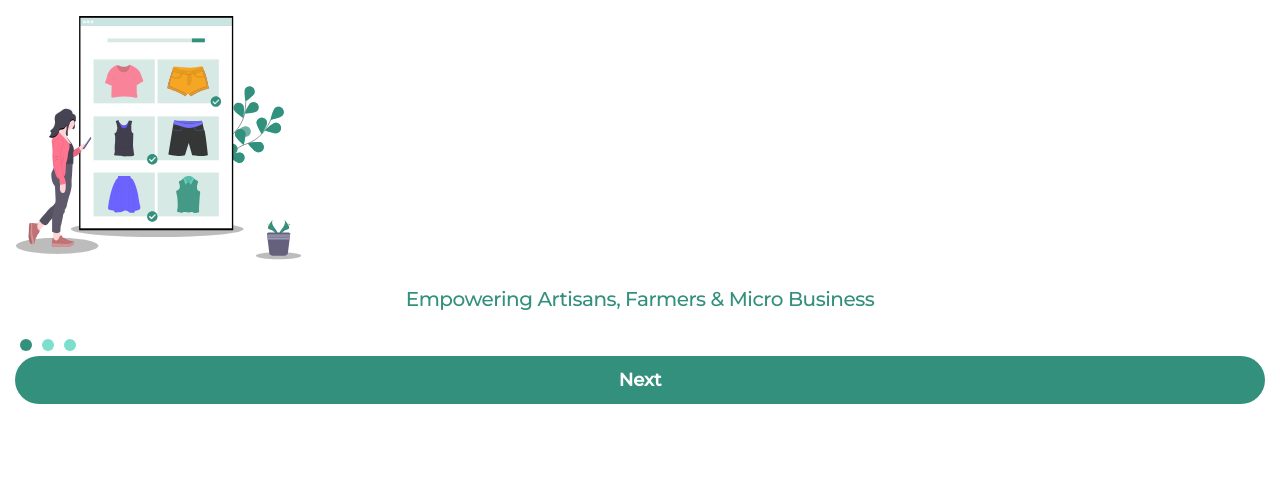
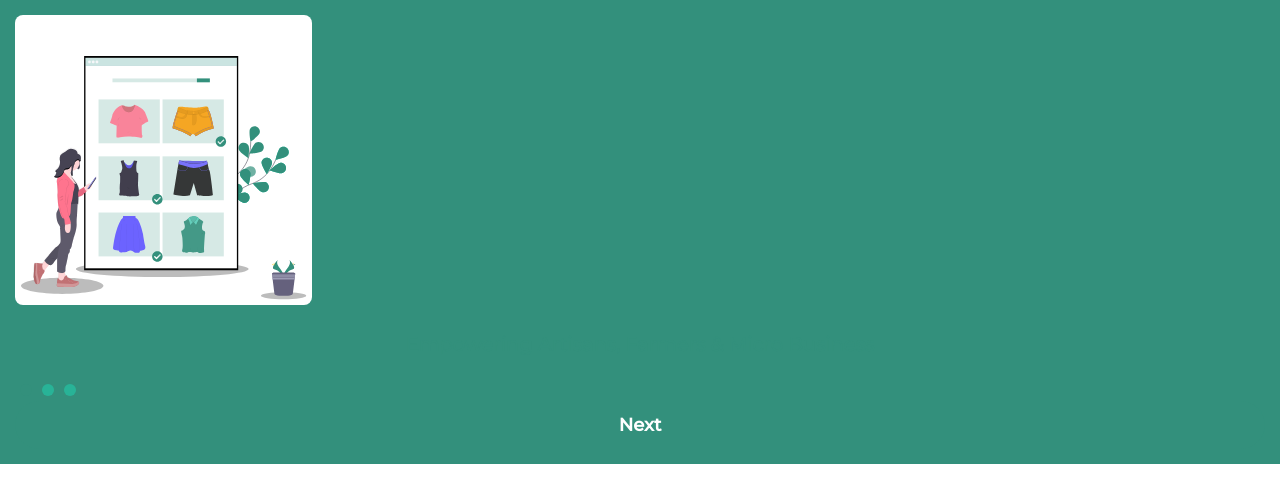
Before and after one commit to FranciscoJavierMartin/tradly, a Nuxt app: page / in a window 1280 px wide. Shown: the top 502 px of the page. Built offline with nearby package versions, Linux system fonts and the light colour scheme.

Commit message:
Style image

```diff
--- a/components/OnBoarding/OnBoarding.vue
+++ b/components/OnBoarding/OnBoarding.vue
@@ -24,6 +24,14 @@
   display: flex;
   flex-direction: column;
   padding: 15px;
+  background-color: $dark-green;
+
+  img {
+    background-color: $white;
+    padding: 5px;
+    padding-top: 40px;
+    border-radius: 8px;
+  }
 
   h3 {
     font-weight: 500;
```
